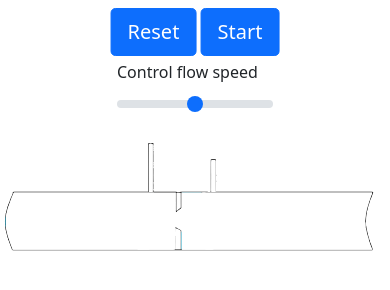
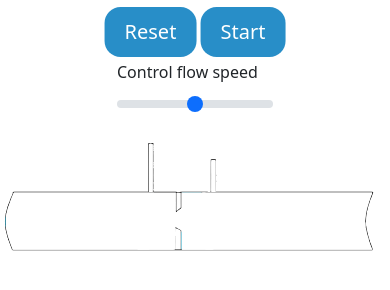
Before and after one commit to virtual-labs/exp-orifices-iiith, a plain HTML site: page experiment/simulation/index.html in a window 390 px wide. Drawn offline with nearby package versions, Linux system fonts and the light colour scheme.

Commit message:
responsiveness increased

```diff
--- a/experiment/simulation/css/main.css
+++ b/experiment/simulation/css/main.css
@@ -18,3 +18,16 @@
   margin-right: auto;
   position: relative;
 }
+
+.action-button {
+  color: white;
+  text-align: center;
+  background-color: #288ec8;
+  border-radius: 16px;
+  padding: 10px 20px;
+  border: none;
+}
+
+.action-button:hover {
+  background-color: #a9a9a9;
+}
--- a/experiment/simulation/index.html
+++ b/experiment/simulation/index.html
@@ -13,7 +13,7 @@
       <div class="center">
         <button
           type="button"
-          class="btn btn-primary btn-lg"
+          class="action-button btn btn-lg"
           id="resetbutton"
           onclick="resetEverything()"
         >
@@ -21,7 +21,7 @@
         </button>
         <button
           type="button"
-          class="btn btn-primary btn-lg"
+          class="action-button btn btn-lg"
           id="startbutton"
           onclick="startAn()"
         >
```
